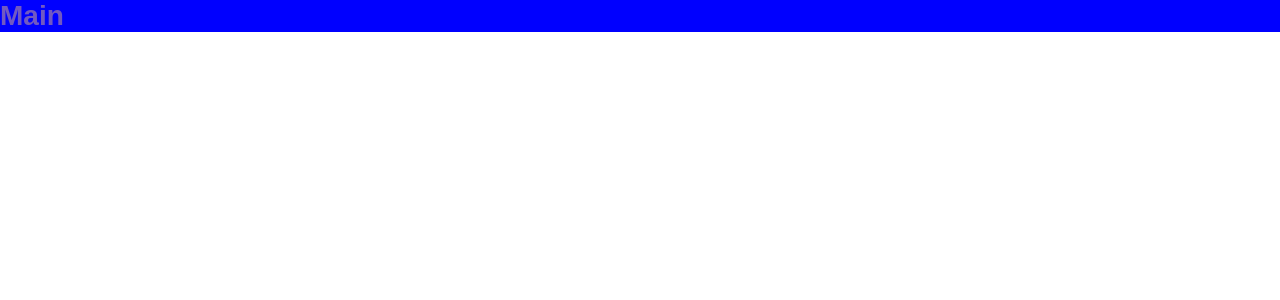
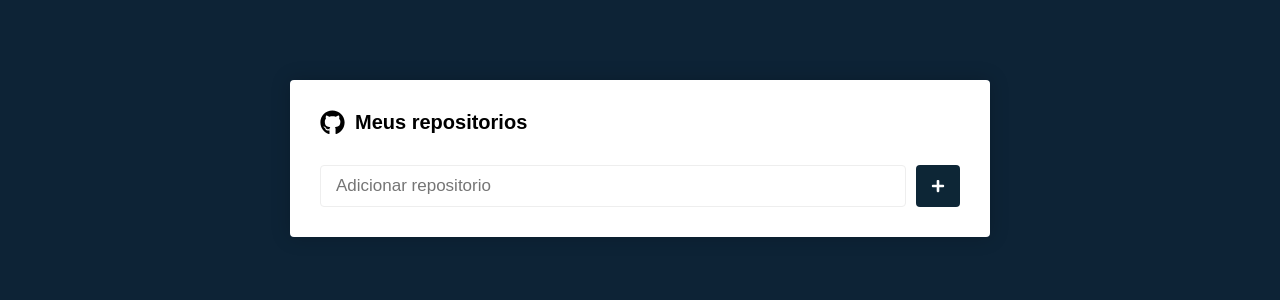
Before and after one commit to DevSamuelBrito/web-repositorios, a React (Create React App) app: page / in a window 1280 px wide. Shown: the top 300 px of the page. Built offline with nearby package versions, Linux system fonts and the light colour scheme.

Commit message:
estilizando a tela inicial

```diff
--- a/package.json
+++ b/package.json
@@ -8,6 +8,7 @@
     "@testing-library/user-event": "^13.5.0",
     "react": "^18.3.1",
     "react-dom": "^18.3.1",
+    "react-icons": "^5.2.1",
     "react-router-dom": "^6.25.1",
     "react-scripts": "5.0.1",
     "styled-components": "^6.1.12",
--- a/src/pages/Main/index.js
+++ b/src/pages/Main/index.js
@@ -1,9 +1,22 @@
 import React from "react";
-import { Title } from './styles';
+import { Container, Form, SubmitButton } from "./styles";
+import { FaGithub, FaPlus } from "react-icons/fa";
+
 export default function Main() {
   return (
     <div>
-      <Title>Main</Title>
+      <Container>
+        <h1>
+          <FaGithub size={25} />
+          Meus repositorios
+        </h1>
+        <Form>
+          <input type="text" placeholder="Adicionar repositorio" />
+          <SubmitButton>
+            <FaPlus color="#FFF" size={14} />
+          </SubmitButton>
+        </Form>
+      </Container>
     </div>
   );
 }
--- a/src/pages/Main/styles.js
+++ b/src/pages/Main/styles.js
@@ -1,7 +1,46 @@
 import styled from "styled-components";
 
-export const Title = styled.h1`
-color: #7159c1;
-background: #0000FF;
+export const Container = styled.div`
+max-width: 700px;
+background: #FFF;
+border-radius: 4px;
+box-shadow: 0 0 20px rgba(0,0,0,0.2);
+padding:30px;
+margin: 80px auto;
+
+h1{
+    font-size: 20px;
+    display: flex;
+    flex-direction: row;
+    align-items: center;
+
+    svg{
+        margin-right: 10px;
+
+    }
+}
 
 `;
+export const Form = styled.form`
+    margin-top: 30px;
+    display: flex;
+    flex-direction:row;
+
+    input{
+        flex: 1;
+        border: 1px solid #eee;
+        padding: 10px 15px;
+        border-radius: 4px;
+        font-size: 17px;
+    }
+`;
+export const SubmitButton = styled.button`
+    background: #0D2636;
+    border: 0;
+    border-radius: 4px;
+    margin-left: 10px;
+    padding: 0 15px;
+    display: flex;
+    justify-content: center;
+    align-items: center;
+`;
--- a/src/styles/global.js
+++ b/src/styles/global.js
@@ -13,8 +13,8 @@
 }
 
 body{
-    background:0D2336
-    font-size:14px;
+    background: #0D2336;
+    font-size: 14px;
     -webkit-font-smoothing: antialiased !important;
 }
 
```
Also changed, not shown: 1 other file (tests, documents, lock files or other folders).
